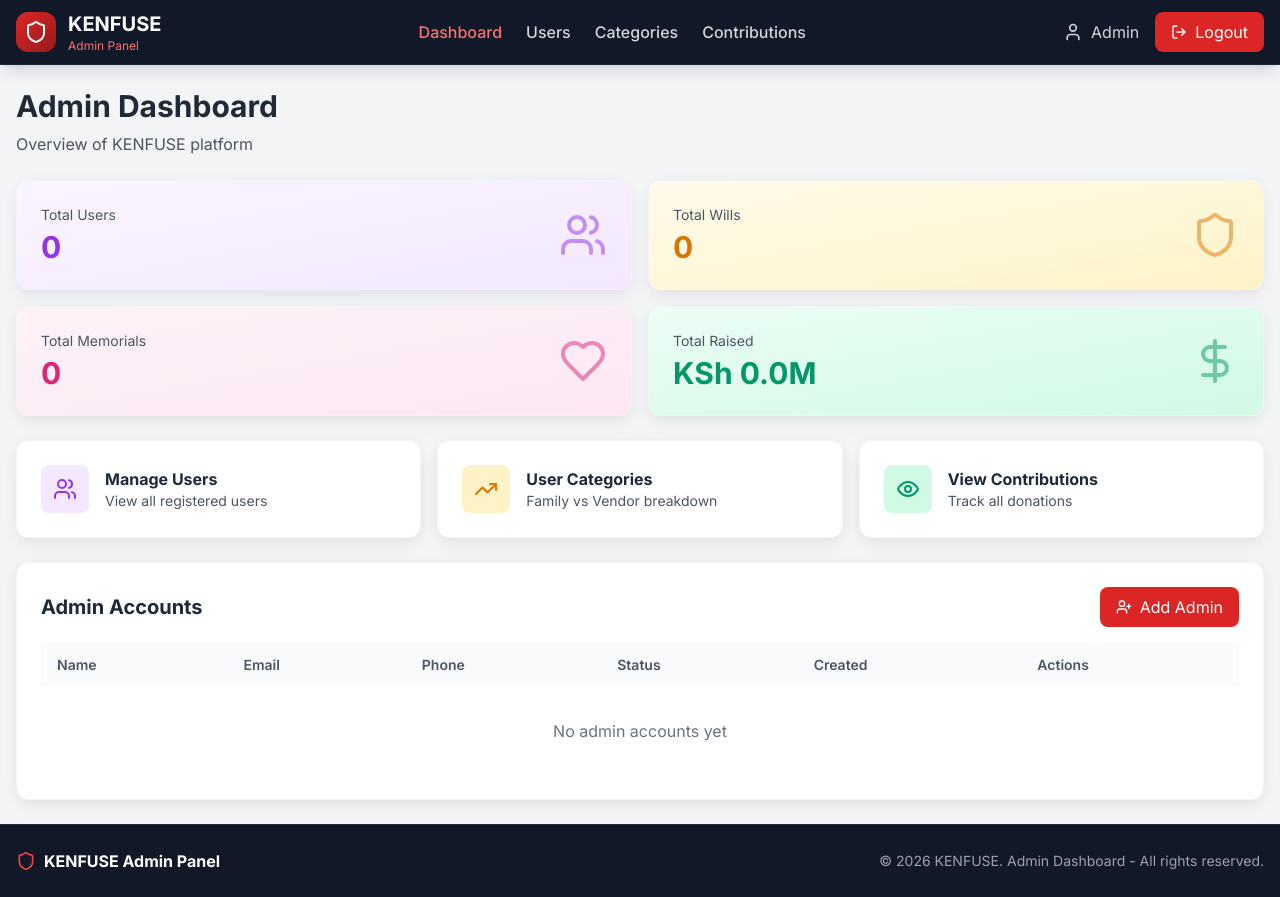
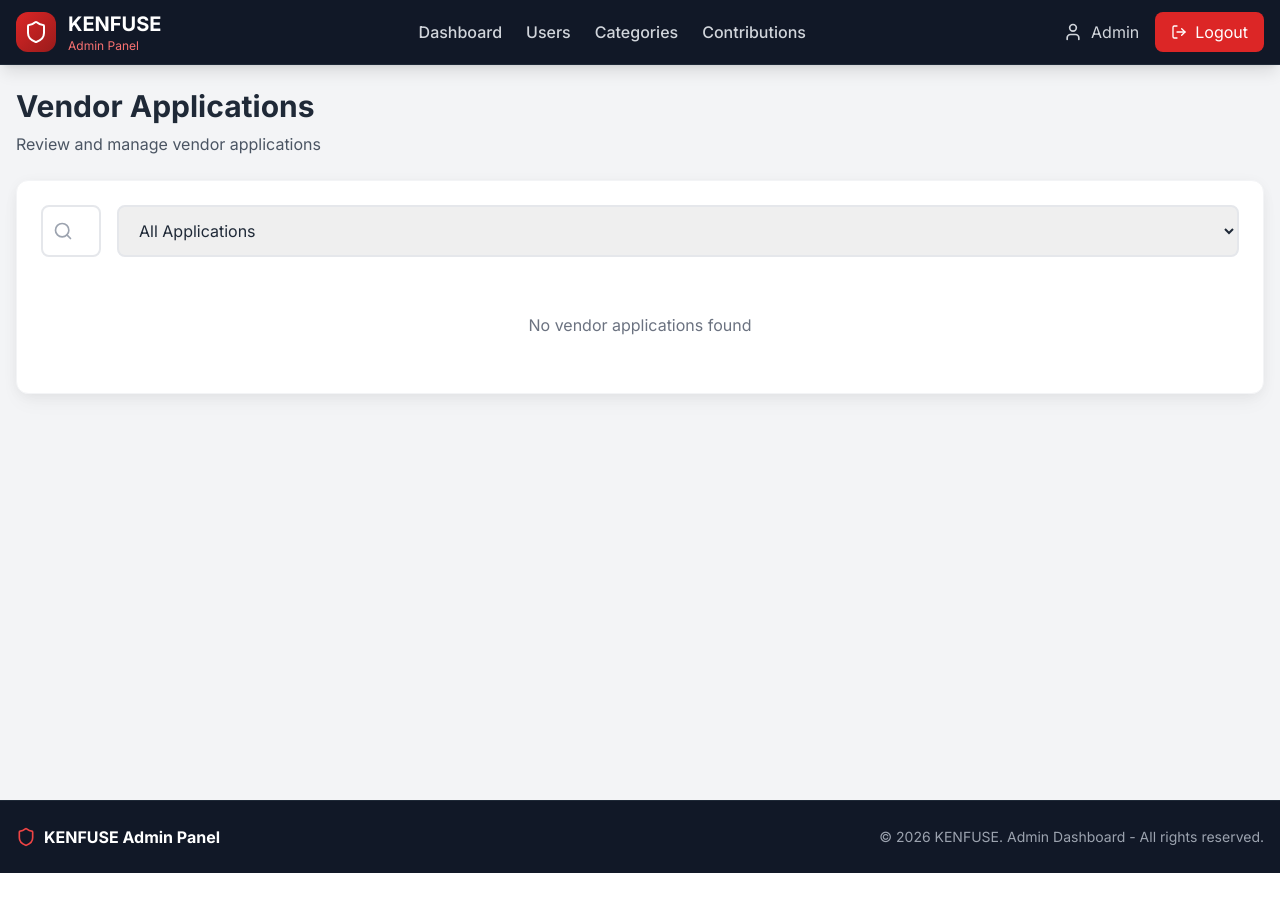
Before and after one commit to Rotz-kirwa/kenfuse-admin, a React (Vite) app: page /vendor-applications in a window 1280 px wide. Before the commit this address led to /. After the commit the page ends 873 px from the top, so only its background shows below. Built offline with nearby package versions, Linux system fonts and the light colour scheme.

Commit message:
Connect admin panel to real data from localStorage

```diff
--- a/src/App.tsx
+++ b/src/App.tsx
@@ -8,6 +8,7 @@ import AdminDashboard from './pages/AdminDashboard'
 import AdminUsers from './pages/AdminUsers'
 import AdminCategories from './pages/AdminCategories'
 import AdminContributions from './pages/AdminContributions'
+import AdminVendorApplications from './pages/AdminVendorApplications'
 
 function App() {
   return (
@@ -16,6 +17,7 @@ function App() {
         <Route path="/" element={<AdminLayout />}>
           <Route index element={<AdminDashboard />} />
           <Route path="users" element={<AdminUsers />} />
+          <Route path="vendor-applications" element={<AdminVendorApplications />} />
           <Route path="categories" element={<AdminCategories />} />
           <Route path="contributions" element={<AdminContributions />} />
         </Route>
--- a/src/pages/AdminDashboard.tsx
+++ b/src/pages/AdminDashboard.tsx
@@ -1,7 +1,8 @@
 import { useState, useEffect } from 'react'
-import { Users, Shield, Heart, TrendingUp, DollarSign, Eye, UserPlus, Trash2, Ban, CheckCircle } from 'lucide-react'
+import { Users, Shield, Heart, TrendingUp, DollarSign, Eye, UserPlus, Trash2, Ban, CheckCircle, Building } from 'lucide-react'
 import { Link } from 'react-router-dom'
 import { toast } from 'react-toastify'
+import { adminAPI } from '../services/api'
 
 export default function AdminDashboard() {
   const [stats, setStats] = useState({
@@ -31,17 +32,32 @@ export default function AdminDashboard() {
   }
 
   useEffect(() => {
-    setStats({
-      totalUsers: 0,
-      familyUsers: 0,
-      vendors: 0,
-      totalWills: 0,
-      totalMemorials: 0,
-      totalFundraisers: 0,
-      totalContributions: 0
-    })
+    fetchStats()
     setAdmins([])
   }, [])
+
+  const fetchStats = async () => {
+    try {
+      // Fetch from backend when ready
+      const users = JSON.parse(localStorage.getItem('kenfuse_registered_users') || '[]')
+      const wills = JSON.parse(localStorage.getItem('kenfuse_wills') || '[]')
+      const memorials = JSON.parse(localStorage.getItem('kenfuse_memorials') || '[]')
+      const fundraisers = JSON.parse(localStorage.getItem('kenfuse_fundraisers') || '[]')
+      const contributions = fundraisers.reduce((sum: number, f: any) => sum + (f.raised || 0), 0)
+
+      setStats({
+        totalUsers: users.length,
+        familyUsers: users.filter((u: any) => u.role === 'family').length,
+        vendors: users.filter((u: any) => u.role === 'vendor').length,
+        totalWills: wills.length,
+        totalMemorials: memorials.length,
+        totalFundraisers: fundraisers.length,
+        totalContributions: contributions
+      })
+    } catch (error) {
+      console.error('Error fetching stats:', error)
+    }
+  }
 
   const handleAddAdmin = (e: React.FormEvent) => {
     e.preventDefault()
@@ -119,7 +135,7 @@ export default function AdminDashboard() {
         </div>
       </div>
 
-      <div className="grid md:grid-cols-3 gap-4">
+      <div className="grid md:grid-cols-4 gap-4">
         <Link to="/users" className="card hover:shadow-lg transition-shadow">
           <div className="flex items-center gap-4">
             <div className="w-12 h-12 bg-purple-100 rounded-lg flex items-center justify-center">
@@ -128,6 +144,18 @@ export default function AdminDashboard() {
             <div>
               <h3 className="font-bold">Manage Users</h3>
               <p className="text-sm text-gray-600">View all registered users</p>
+            </div>
+          </div>
+        </Link>
+
+        <Link to="/vendor-applications" className="card hover:shadow-lg transition-shadow">
+          <div className="flex items-center gap-4">
+            <div className="w-12 h-12 bg-amber-100 rounded-lg flex items-center justify-center">
+              <Building className="w-6 h-6 text-amber-600" />
+            </div>
+            <div>
+              <h3 className="font-bold">Vendor Applications</h3>
+              <p className="text-sm text-gray-600">Review vendor requests</p>
             </div>
           </div>
         </Link>
--- a/src/pages/AdminUsers.tsx
+++ b/src/pages/AdminUsers.tsx
@@ -12,8 +12,13 @@ export default function AdminUsers() {
   const [newUser, setNewUser] = useState({ name: '', email: '', phone: '', role: 'family', password: '' })
 
   useEffect(() => {
-    setUsers([])
+    fetchUsers()
   }, [])
+
+  const fetchUsers = () => {
+    const users = JSON.parse(localStorage.getItem('kenfuse_registered_users') || '[]')
+    setUsers(users)
+  }
 
   const filteredUsers = users.filter(user => {
     const matchesSearch = user.name.toLowerCase().includes(search.toLowerCase()) ||
--- /dev/null
+++ b/src/pages/AdminVendorApplications.tsx
@@ -0,0 +1,131 @@
+import { useState, useEffect } from 'react'
+import { Search, CheckCircle, XCircle, Clock, Building } from 'lucide-react'
+import { toast } from 'react-toastify'
+
+export default function AdminVendorApplications() {
+  const [applications, setApplications] = useState<any[]>([])
+  const [search, setSearch] = useState('')
+  const [filter, setFilter] = useState('all')
+
+  useEffect(() => {
+    // Fetch from localStorage for now
+    const saved = localStorage.getItem('vendor_applications')
+    setApplications(saved ? JSON.parse(saved) : [])
+  }, [])
+
+  const filteredApplications = applications.filter(app => {
+    const matchesSearch = app.businessName.toLowerCase().includes(search.toLowerCase()) ||
+                         app.ownerName.toLowerCase().includes(search.toLowerCase())
+    const matchesFilter = filter === 'all' || app.status === filter
+    return matchesSearch && matchesFilter
+  })
+
+  const handleApprove = (id: number) => {
+    const updated = applications.map(a => a.id === id ? {...a, status: 'approved'} : a)
+    setApplications(updated)
+    localStorage.setItem('vendor_applications', JSON.stringify(updated))
+    toast.success('Vendor application approved!')
+  }
+
+  const handleReject = (id: number) => {
+    const updated = applications.map(a => a.id === id ? {...a, status: 'rejected'} : a)
+    setApplications(updated)
+    localStorage.setItem('vendor_applications', JSON.stringify(updated))
+    toast.success('Vendor application rejected!')
+  }
+
+  return (
+    <div className="space-y-6">
+      <div>
+        <h1 className="text-3xl font-bold mb-2">Vendor Applications</h1>
+        <p className="text-gray-600">Review and manage vendor applications</p>
+      </div>
+
+      <div className="card">
+        <div className="flex flex-col md:flex-row gap-4 mb-6">
+          <div className="flex-1 relative">
+            <Search className="absolute left-3 top-1/2 -translate-y-1/2 w-5 h-5 text-gray-400" />
+            <input
+              type="text"
+              placeholder="Search by business or owner name..."
+              className="input-field pl-10"
+              value={search}
+              onChange={(e) => setSearch(e.target.value)}
+            />
+          </div>
+          <select className="input-field" value={filter} onChange={(e) => setFilter(e.target.value)}>
+            <option value="all">All Applications</option>
+            <option value="pending">Pending</option>
+            <option value="approved">Approved</option>
+            <option value="rejected">Rejected</option>
+          </select>
+        </div>
+
+        <div className="space-y-4">
+          {filteredApplications.map((app) => (
+            <div key={app.id} className="border rounded-lg p-4 hover:shadow-md transition-shadow">
+              <div className="flex items-start justify-between mb-3">
+                <div className="flex items-center gap-3">
+                  <div className="w-12 h-12 bg-amber-100 rounded-lg flex items-center justify-center">
+                    <Building className="w-6 h-6 text-amber-600" />
+                  </div>
+                  <div>
+                    <h3 className="font-bold text-lg">{app.businessName}</h3>
+                    <p className="text-sm text-gray-600">{app.ownerName}</p>
+                  </div>
+                </div>
+                <span className={`px-3 py-1 rounded-full text-xs font-medium ${
+                  app.status === 'approved' ? 'bg-green-100 text-green-700' :
+                  app.status === 'rejected' ? 'bg-red-100 text-red-700' : 'bg-yellow-100 text-yellow-700'
+                }`}>
+                  {app.status === 'approved' ? 'Approved' : app.status === 'rejected' ? 'Rejected' : 'Pending'}
+                </span>
+              </div>
+
+              <div className="grid md:grid-cols-2 gap-4 mb-4">
+                <div>
+                  <p className="text-sm text-gray-600">Email</p>
+                  <p className="font-medium">{app.email}</p>
+                </div>
+                <div>
+                  <p className="text-sm text-gray-600">Phone</p>
+                  <p className="font-medium">{app.phone}</p>
+                </div>
+                <div>
+                  <p className="text-sm text-gray-600">Category</p>
+                  <p className="font-medium capitalize">{app.category}</p>
+                </div>
+                <div>
+                  <p className="text-sm text-gray-600">Location</p>
+                  <p className="font-medium">{app.location}</p>
+                </div>
+              </div>
+
+              <div className="mb-4">
+                <p className="text-sm text-gray-600 mb-1">Description</p>
+                <p className="text-sm">{app.description}</p>
+              </div>
+
+              {app.status === 'pending' && (
+                <div className="flex gap-2">
+                  <button onClick={() => handleApprove(app.id)} className="flex-1 px-4 py-2 bg-green-600 hover:bg-green-700 text-white rounded-lg flex items-center justify-center gap-2">
+                    <CheckCircle className="w-4 h-4" />
+                    Approve
+                  </button>
+                  <button onClick={() => handleReject(app.id)} className="flex-1 px-4 py-2 bg-red-600 hover:bg-red-700 text-white rounded-lg flex items-center justify-center gap-2">
+                    <XCircle className="w-4 h-4" />
+                    Reject
+                  </button>
+                </div>
+              )}
+            </div>
+          ))}
+        </div>
+
+        {filteredApplications.length === 0 && (
+          <p className="text-center py-8 text-gray-500">No vendor applications found</p>
+        )}
+      </div>
+    </div>
+  )
+}
--- /dev/null
+++ b/src/services/api.ts
@@ -0,0 +1,35 @@
+import axios from 'axios'
+
+const API_URL = import.meta.env.VITE_API_URL || 'http://localhost:5000/api/v1'
+
+const api = axios.create({
+  baseURL: API_URL,
+  timeout: 15000,
+  headers: {
+    'Content-Type': 'application/json',
+  },
+})
+
+api.interceptors.request.use(
+  (config) => {
+    const token = localStorage.getItem('admin_token')
+    if (token) {
+      config.headers.Authorization = `Bearer ${token}`
+    }
+    return config
+  },
+  (error) => Promise.reject(error)
+)
+
+export const adminAPI = {
+  getUsers: () => api.get('/admin/users'),
+  getStats: () => api.get('/admin/stats'),
+  getVendorApplications: () => api.get('/admin/vendor-applications'),
+  updateVendorStatus: (id: number, status: string) => api.patch(`/admin/vendor-applications/${id}`, { status }),
+  getFundraisers: () => api.get('/fundraisers'),
+  getContributions: () => api.get('/admin/contributions'),
+  getWills: () => api.get('/wills'),
+  getMemorials: () => api.get('/memorials'),
+}
+
+export default api
```
